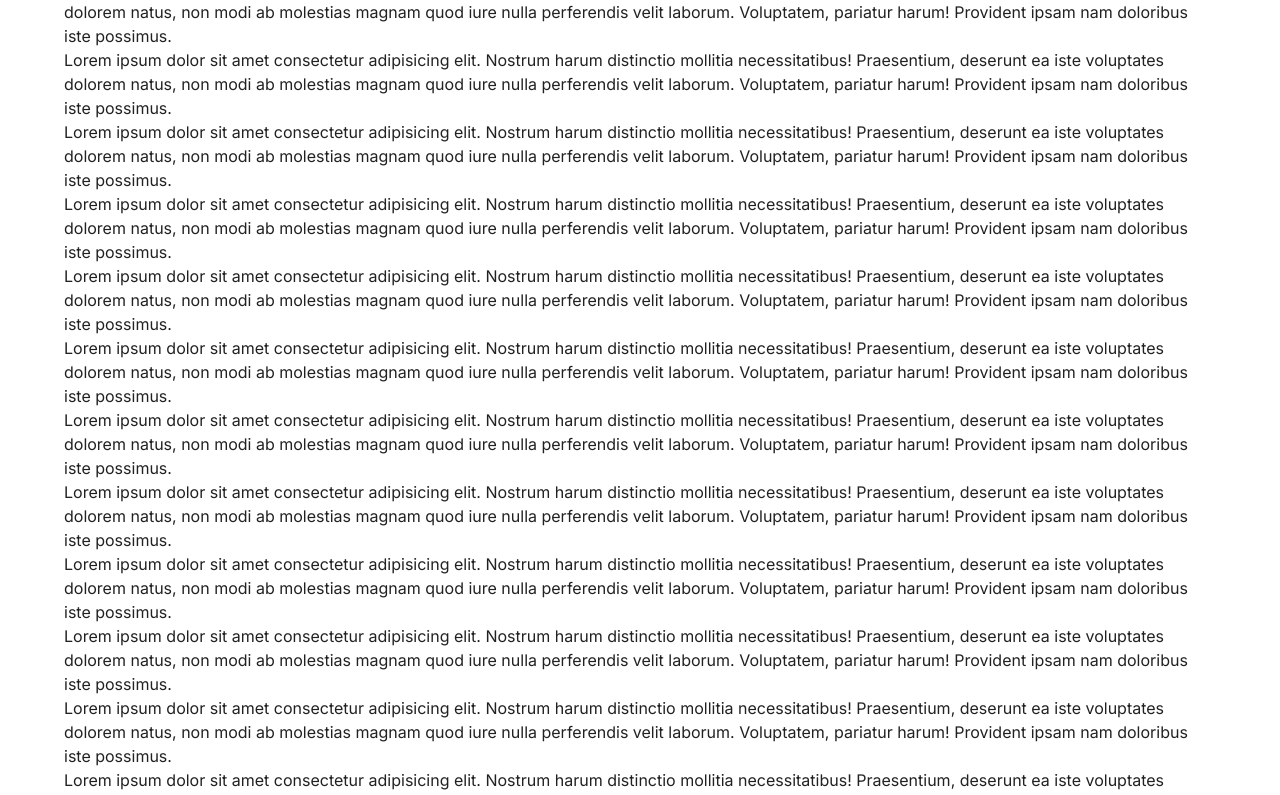
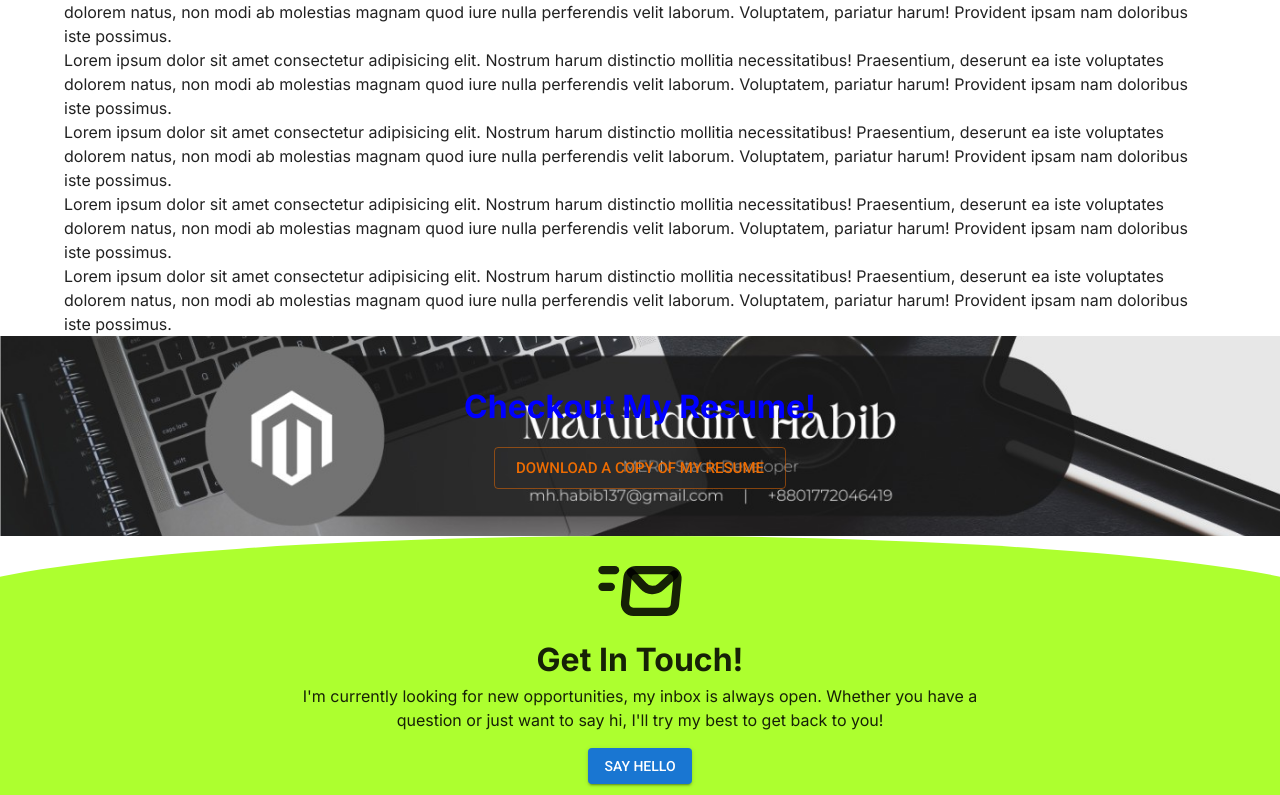
Before and after one commit to mh4bib/portfolio, a Next.js app: page / in a window 1280 px wide. Shown: the part 972-1767 px from the top of the page. Built offline with nearby package versions, Linux system fonts and the light colour scheme.

Commit message:
Add CheckoutResume component

```diff
--- a/src/app/page.tsx
+++ b/src/app/page.tsx
@@ -1,3 +1,4 @@
+import CheckoutResume from "@/components/CheckoutResume";
 import ContactMe from "@/components/ContactMe";
 import Footer from "@/components/Footer";
 import Navbar from "@/components/navbar/Navbar";
@@ -11,7 +12,7 @@ export default function Home() {
       <CssBaseline />
       <HeroSection />
       <Container maxWidth="lg">
-        {[...Array(20)].map((_, index) => (
+        {[...Array(10)].map((_, index) => (
           <p key={index}>
             Lorem ipsum dolor sit amet consectetur adipisicing elit. Nostrum
             harum distinctio mollitia necessitatibus! Praesentium, deserunt ea
@@ -21,6 +22,7 @@ export default function Home() {
           </p>
         ))}
       </Container>
+      <CheckoutResume />
       <ContactMe />
       <Footer />
     </main>
--- /dev/null
+++ b/src/components/CheckoutResume.tsx
@@ -0,0 +1,34 @@
+import { Box, Button } from "@mui/material";
+import BannerImg from "@/assets/banner.jpg";
+
+const CheckoutResume = () => {
+  return (
+    <Box>
+      <Box
+        sx={{
+          //   width: "100%",
+          display: "flex",
+          justifyContent: "center",
+            alignItems: "center",
+          backgroundImage: `url(${BannerImg.src})`,
+          height: "200px",
+          backgroundAttachment: "fixed",
+          backgroundPosition: "center",
+          backgroundRepeat: "no-repeat",
+          backgroundSize: "cover",
+        //   filter: "blur(8px)",
+        //   -webkit-filter: blur(8px);
+        }}
+      >
+        <Box sx={{textAlign:"center"}}>
+          <h1 style={{ color: "blue" }}>Checkout My Resume!</h1>
+          <Button variant="outlined" color="warning" size="large" sx={{mt:2}}>
+            Download a Copy of My Resume
+          </Button>
+        </Box>
+      </Box>
+    </Box>
+  );
+};
+
+export default CheckoutResume;
--- a/src/components/ContactMe.tsx
+++ b/src/components/ContactMe.tsx
@@ -52,6 +52,7 @@ const ContactMe = () => {
           sx={{
             width: { xs: "100%", sm: "70%", md: "700px" },
             textAlign: "center",
+            mx: 2,
           }}
           // bgcolor={"blueviolet"}
         >
```
Also changed, not shown: src/assets/banner.jpg (added).
